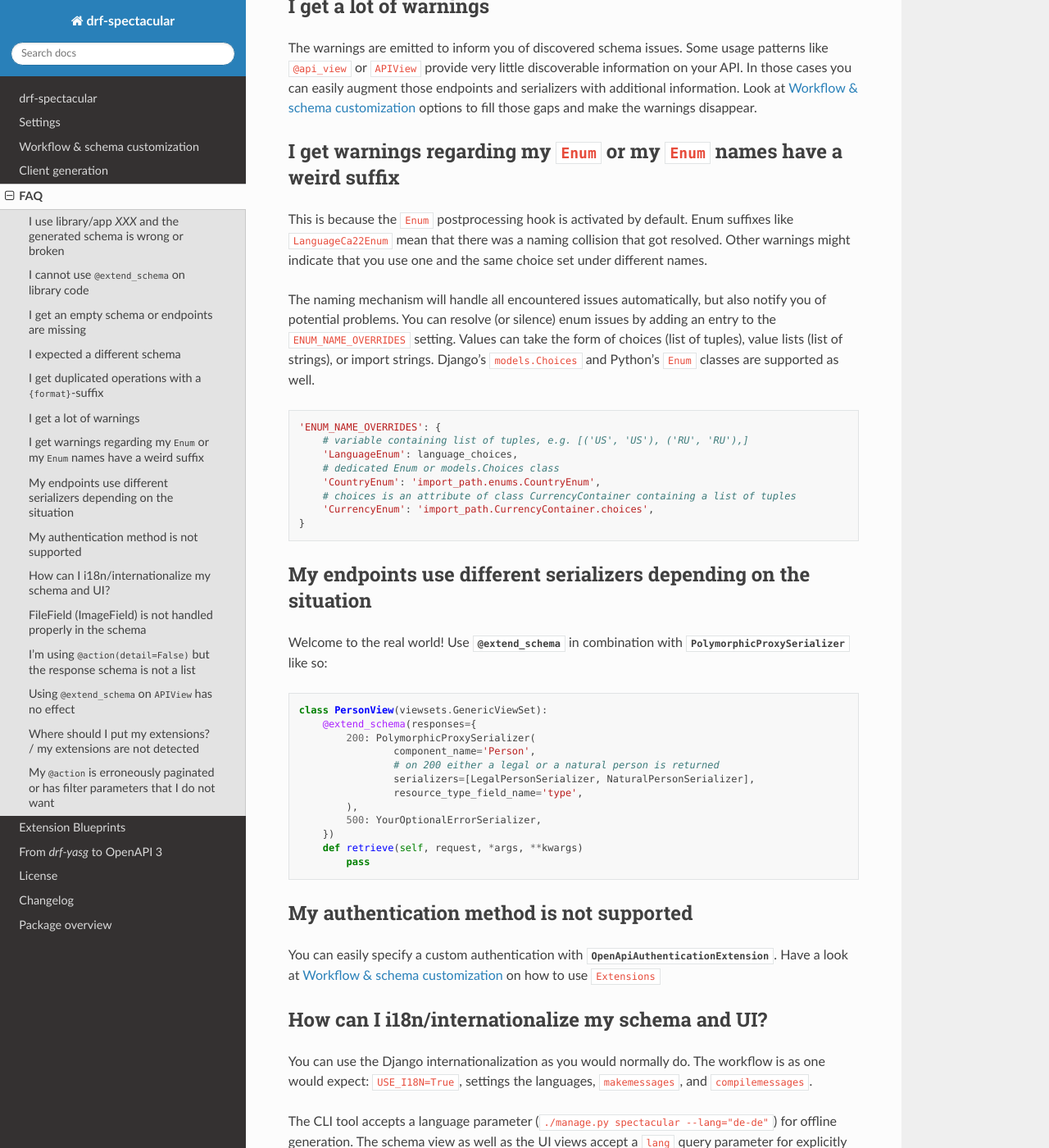
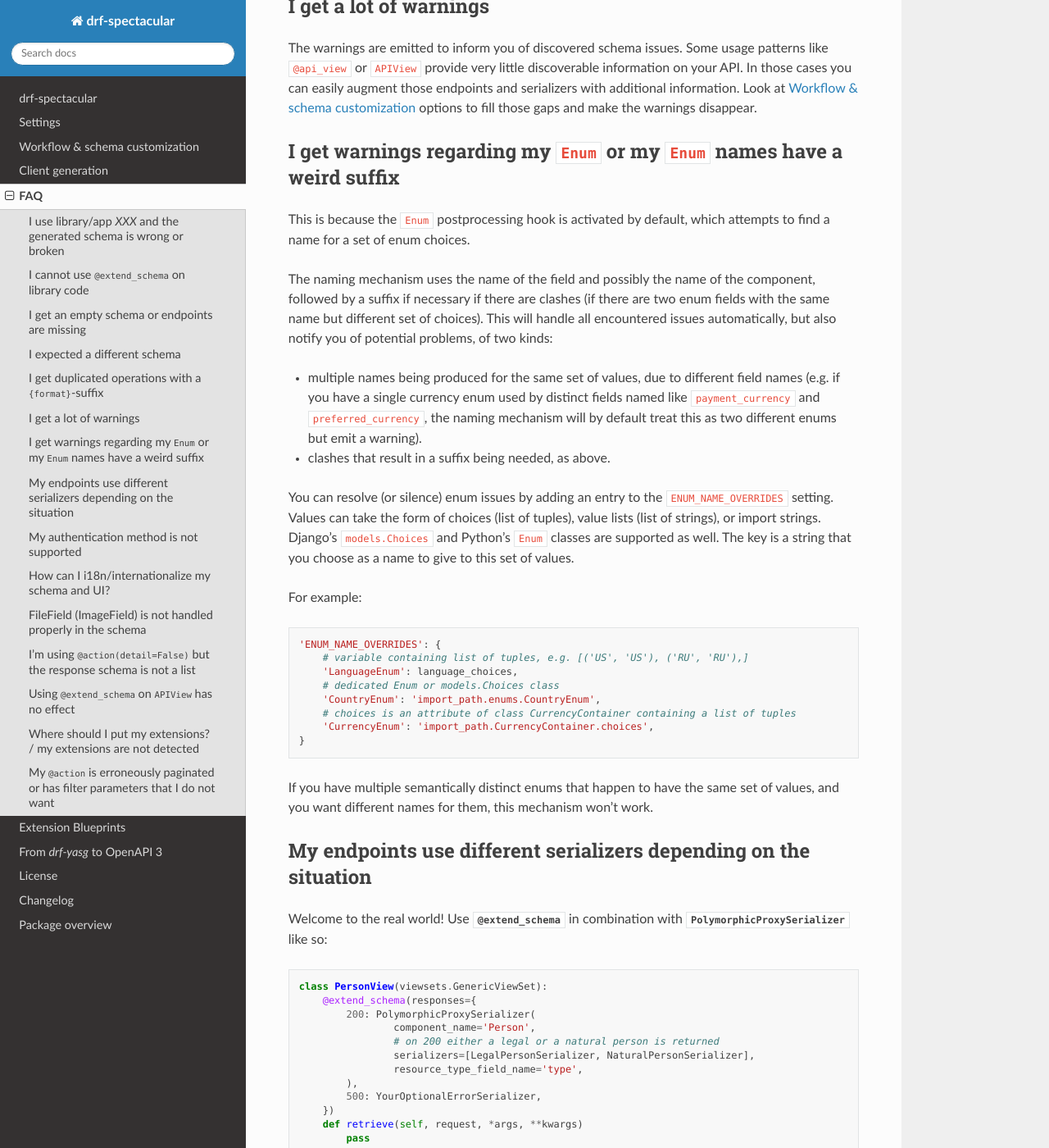
Before and after one commit to tfranzel/drf-spectacular, a Sphinx documentation site: the page built from docs/faq.rst, in a window 1280 px wide and 1400 px high, scrolled down 1224 px. Shown: the whole window at 82% size. Built offline with Sphinx 7.4.7 and the Read the Docs theme 2.0.0, drawn with Linux system fonts in a browser that asks for light colours.

Commit message:
Improved docs regarding how ENUM_NAME_OVERRIDES works

```diff
--- a/docs/faq.rst
+++ b/docs/faq.rst
@@ -63,15 +63,29 @@ disappear.
 
 I get warnings regarding my ``Enum`` or  my ``Enum`` names have a weird suffix
 -------------------------------------------------------------------------------
-This is because the ``Enum`` postprocessing hook is activated by default. Enum suffixes like
-``LanguageCa22Enum`` mean that there was a naming collision that got resolved. Other
-warnings might indicate that you use one and the same choice set under different names.
+This is because the ``Enum`` postprocessing hook is activated by default, which
+attempts to find a name for a set of enum choices.
 
-The naming mechanism will handle all encountered issues automatically, but also notify you of
-potential problems. You can resolve (or silence) enum issues by adding an entry to the
+The naming mechanism uses the name of the field and possibly the name of the
+component, followed by a suffix if necessary if there are clashes (if there are
+two enum fields with the same name but different set of choices). This will
+handle all encountered issues automatically, but also notify you of potential
+problems, of two kinds:
+
+* multiple names being produced for the same set of values, due to different
+  field names (e.g. if you have a single currency enum used by distinct fields
+  named like ``payment_currency`` and ``preferred_currency``, the naming
+  mechanism will by default treat this as two different enums but emit a
+  warning).
+* clashes that result in a suffix being needed, as above.
+
+You can resolve (or silence) enum issues by adding an entry to the
 ``ENUM_NAME_OVERRIDES`` setting. Values can take the form of choices (list of tuples), value lists
 (list of strings), or import strings. Django's ``models.Choices`` and Python's ``Enum`` classes
-are supported as well.
+are supported as well. The key is a string that you choose as a name to give to
+this set of values.
+
+For example:
 
 .. code-block:: python
 
@@ -83,6 +97,9 @@ are supported as well.
         # choices is an attribute of class CurrencyContainer containing a list of tuples
         'CurrencyEnum': 'import_path.CurrencyContainer.choices',
     }
+
+If you have multiple semantically distinct enums that happen to have the same
+set of values, and you want different names for them, this mechanism won't work.
 
 
 My endpoints use different serializers depending on the situation
```
